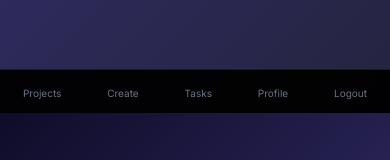
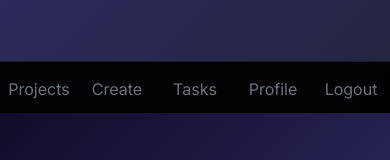
Before and after one commit to yashwanthi1128/DevSync, a React (Create React App) app in the folder frontend/: page /home in a window 390 px wide. Shown: the part 731-891 px from the top of the page. Built offline with nearby package versions, Linux system fonts and the light colour scheme; no server answers; sample sign-in values are in the browser's storage.

Commit message:
fit mobile buttom nav bar

```diff
--- a/frontend/src/components/Layout.css
+++ b/frontend/src/components/Layout.css
@@ -418,11 +418,13 @@ body {
     padding: 6px 12px;
     border-radius: 8px;
     transition: all 0.2s;
-    font-size: 10px;
+    font-size: 16px;
     color: #6b7280;
     border: none;
     background: transparent;
     font-family: inherit;
+    flex: 1;
+    min-width: 0;
   }
 
   .bottom-nav-item.active {
```
